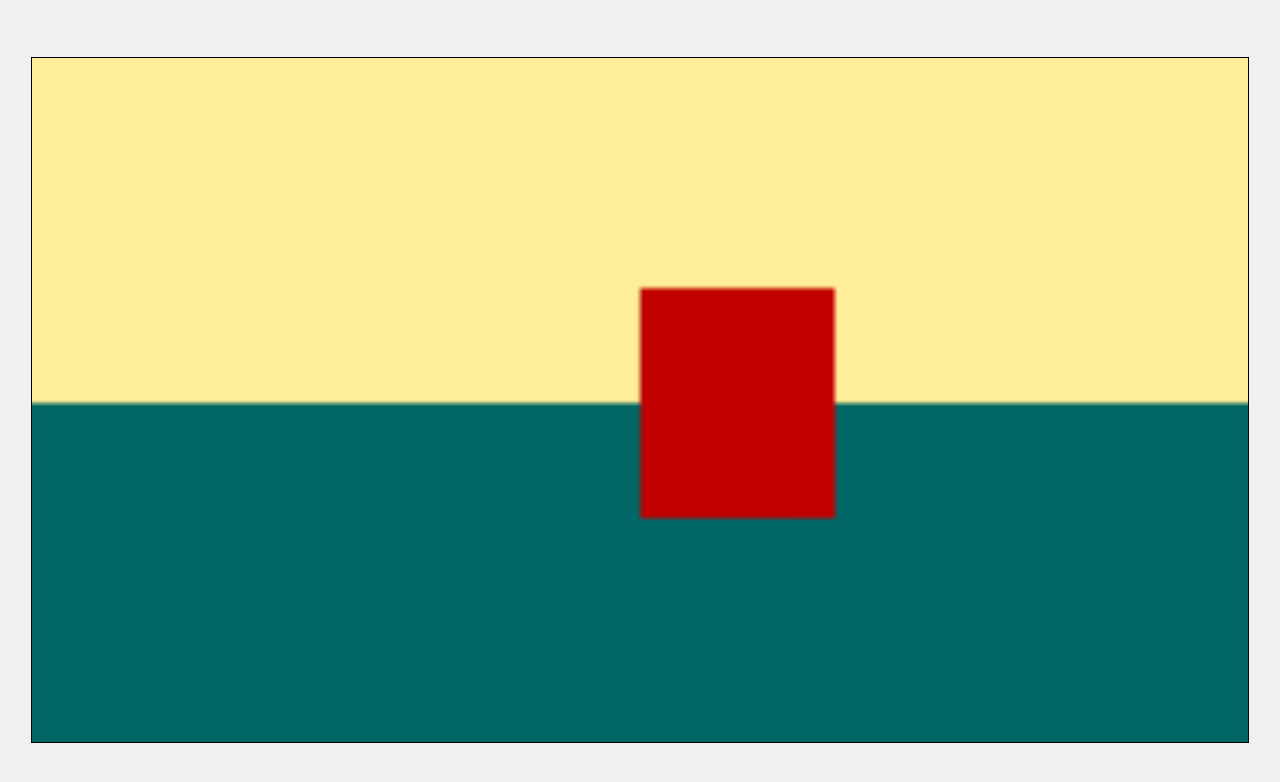
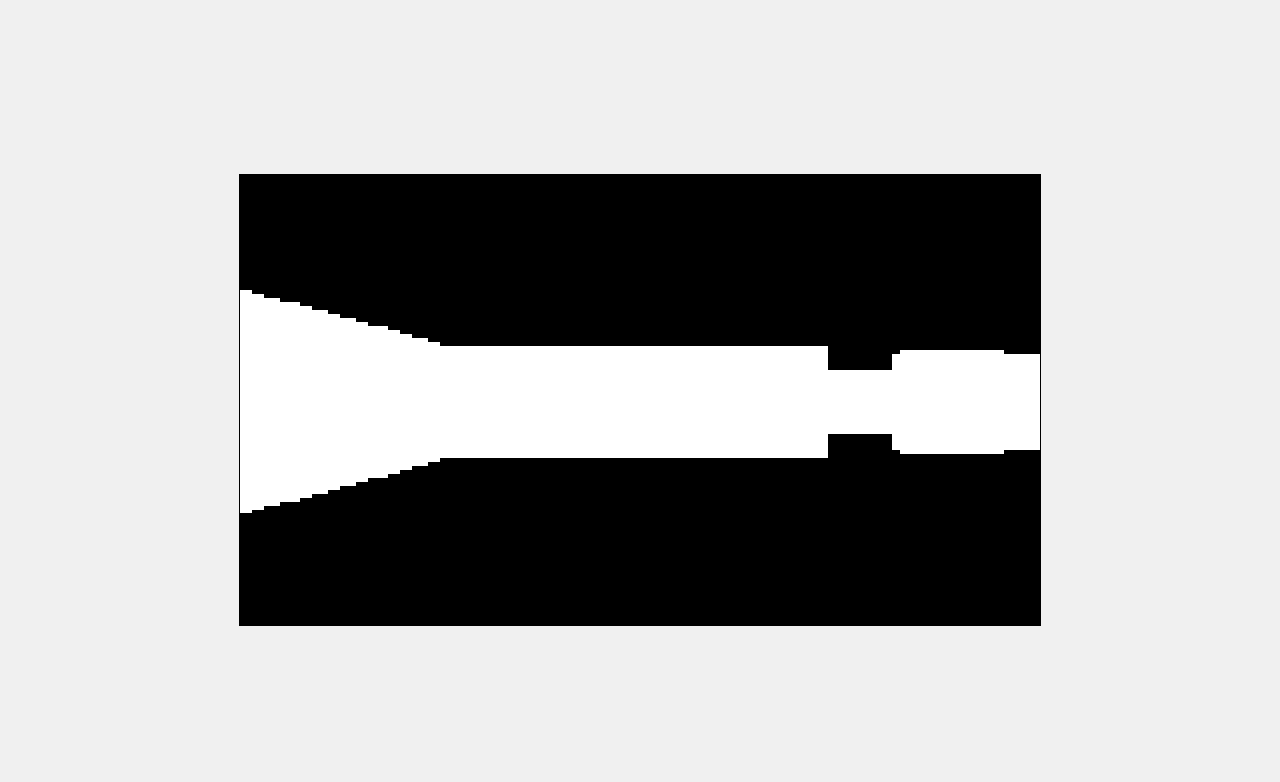
Before and after one commit to B44ken/doom, a plain HTML site: page index.html in a window 1280 px wide. Drawn offline with Linux system fonts and the light colour scheme; animation ran at ten frames a second.

Commit message:
pare down some of main.js

```diff
--- a/canvas.js
+++ b/canvas.js
@@ -1,4 +1,4 @@
-export class Canvas {
+export default class Canvas {
     constructor(canvas, width, height) {
         this.canvas = canvas;
         this.context = canvas.getContext('2d');
@@ -36,16 +36,6 @@ export class Canvas {
         render()
         setTimeout(() =>
             requestAnimationFrame(() => this.drawLoop(render))
-            , 50)
-    }
-
-    drawLoop(render) {
-        render()
-        this.drawGrid();
-        setTimeout(() => {
-            requestAnimationFrame(() =>
-                this.drawLoop(render)
-            )
-        }, 30)
+        , 10)
     }
 }
--- a/grid.js
+++ b/grid.js
@@ -1,6 +1,5 @@
-class Grid {
+export default class Grid {
     constructor(x, y) {
-        // this.grid = Array.from({ length: y }, () => Array.from({ length: x }, () => 0))
         this.grid = Array(y).fill().map(() => Array(x).fill(' '))
         this.size = [x, y]
     }
@@ -14,7 +13,7 @@ class Grid {
         if (x < 0 || x >= this.size[0] || y < 0 || y >= this.size[1])
             return 0
 
-        return this.grid[Math.round(y)][Math.round(x)]
+        return this.grid[Math.floor(y)][Math.floor(x)]
     }
 
     set(x, y, value) {
@@ -36,5 +35,3 @@ class Grid {
         return grid
     }
 }
-
-export { Grid }
--- a/index.html
+++ b/index.html
@@ -17,16 +17,16 @@
         }
         canvas {
             border: 1px solid #000;
-            width: 95%;
+            width: 800px;
             max-width: 95%;
             max-height: 95%;
             aspect-ratio: 16 / 9;
-            /* image-rendering: pixelated; */
+            image-rendering: pixelated;
         }
     </style>
 </head>
 <body>
-    <canvas id="gameCanvas" width="1600" height="900"></canvas>
+    <canvas id="gameCanvas"></canvas>
     <script src="main.js" defer type="module"></script>
 </body>
 </html>
--- /dev/null
+++ b/input.js
@@ -0,0 +1,13 @@
+export default class Keyboard {
+    constructor() {
+        this.keysDown = new Set()
+        document.addEventListener('keydown', (event) =>
+            this.keysDown.add(event.key))
+        document.addEventListener('keyup', (event) =>
+            this.keysDown.delete(event.key))
+    }
+
+    pressed(key) {
+        return this.keysDown.has(key)
+    }
+}
--- a/main.js
+++ b/main.js
@@ -1,96 +1,64 @@
-import { Canvas } from "./canvas.js"
-import { Grid } from "./grid.js"
-import { Point } from "./point.js"
+import Canvas from "./canvas.js"
+import Grid from "./grid.js"
+import Point from "./point.js"
+import Keyboard from "./input.js"
 
-const width = 200
-const height = Math.round(width * 9 / 16)
-const canvas = new Canvas(document.querySelector('canvas'), width, height)
-
+const canvasWidth = 200
+const canvasHeight = Math.round(canvasWidth * 9 / 16)
+const canvas = new Canvas(document.querySelector('canvas'), canvasWidth, canvasHeight)
+const keysDown = new Keyboard()
+const player = new Point(3, 3, 0)
 const map = Grid.fromString(`
-                     @                  @
-                                        @
-                                        @
-         M                              @
-                                        @
-                                        @
+@@@@@@@@@@@@@@@@@
+@          @    @
+@          @    @
+@          @    @
+@          @@  @@
+@               @
+@   @@     @    @
+@   @@@    @    @
+@   @@     @    @
+@          @    @
+@@@@@@@@@@@@@@@@@
 `.trim())
 
-const player = new Point(3, 3, 0)
-
-const keysDown = new Set()
-document.addEventListener('keydown', (event) => {
-    keysDown.add(event.key)
-
-})
-document.addEventListener('keyup', (event) => {
-    keysDown.delete(event.key)
-})
-
-const step = (dist) => {
-    player.advance(dist)
-    if (map.get(Math.floor(player.x), Math.floor(player.y)) === '@')
-        player.advance(-dist)
-}
-
 setInterval(() => {
-    if (keysDown.has('w'))
+    const step = (dist) => {
+        player.advance(dist)
+        if (map.get(player.x, player.y) != ' ')
+            player.advance(-dist)
+    }
+    if (keysDown.pressed('w'))
         step(0.05)
-    if (keysDown.has('s'))
+    if (keysDown.pressed('s'))
         step(-0.05)
-    if (keysDown.has('a'))
+    if (keysDown.pressed('a'))
         player.angle -= 0.02
-    if (keysDown.has('d'))
+    if (keysDown.pressed('d'))
         player.angle += 0.02
 }, 10)
 
+const getAngle = (x, width, FOV = Math.PI / 3) =>
+    player.angle - FOV / 2 + x * FOV / width
 
-
-const distanceToWall = (map, point) => {
-    const ray = new Point(point.x, point.y, point.angle)
-    while (point.distance(ray) < 15) {
+const wallDistance = (player, angle) => {
+    const ray = new Point(player.x, player.y, angle)
+    while (ray.distance(player) < 15) {
         ray.advance(0.1)
-        if (map.get(Math.floor(ray.x), Math.floor(ray.y)) != ' ')
-            return ({
-                dist: point.distance(ray),
-                hit: map.get(Math.floor(ray.x), Math.floor(ray.y))
-            })
+        if (map.get(ray.x, ray.y) != ' ')
+            return ray.distance(player)
     }
-    return ({ dist: Infinity, hit: ' ' })
+    return Infinity
 }
 
-const getDistances = (fov = Math.PI / 3) => {
-    var angleMin = player.angle - fov / 2
-    var angleMax = player.angle + fov / 2
-    const distances = []
-    for (let i = angleMin; i < angleMax; i += fov / width) {
-        const point = new Point(player.x, player.y, i)
-        const dtw = distanceToWall(map, point)
-        dtw.dist *= Math.cos(player.angle - i)
-        distances.push(dtw)
-    }
-    return distances
-}
-
-const render = () => {
-    const distances = getDistances()
-    for (var x = 0; x < width; x++) {
-        const wallHeight = 1 / distances[x].dist
-        const pixelHeight = wallHeight * height
-        const scaled = 255 - Math.round(150 * (distances[x].dist / 15))
-        let color
-        if(distances[x].hit == 'M')
-            color = `rgb(${scaled}, 0, 0)`
-        else if(distances[x].hit == '@')
-            color = `rgb(${scaled}, ${scaled}, ${scaled})`
-        // const color = 'red'
-        const mid = height/2
-        for (var y = 0; y < height; y++) {
-            if(y > mid + pixelHeight)
-                canvas.set(x, y, '#066')
-            else if(y > mid - pixelHeight)
-                canvas.set(x, y, color)
-            else
-                canvas.set(x, y, '#fe9')
+const render = (FOV = Math.PI / 3) => {
+    for (let x = 0; x < canvasWidth; x++) {
+        const angle = getAngle(x, canvasWidth, FOV)
+        const height = canvasHeight / wallDistance(player, angle)
+        for (let y = 0; y < canvasHeight; y++) {
+            canvas.set(x, y, '#000');
+            if (y > (canvasHeight / 2) - height && y < (canvasHeight / 2) + height)
+                canvas.set(x, y, '#fff');
         }
     }
 }
--- a/point.js
+++ b/point.js
@@ -1,4 +1,4 @@
-export class Point {
+export default class Point {
     constructor(x, y, angle) {
         this.x = x;
         this.y = y;
@@ -8,6 +8,7 @@ export class Point {
     advance(d) {
         this.x += Math.cos(this.angle) * d;
         this.y += Math.sin(this.angle) * d;
+        return this
     }
 
     distance(point) {
```
Also changed, not shown: camera.js (+1 -38 lines).
